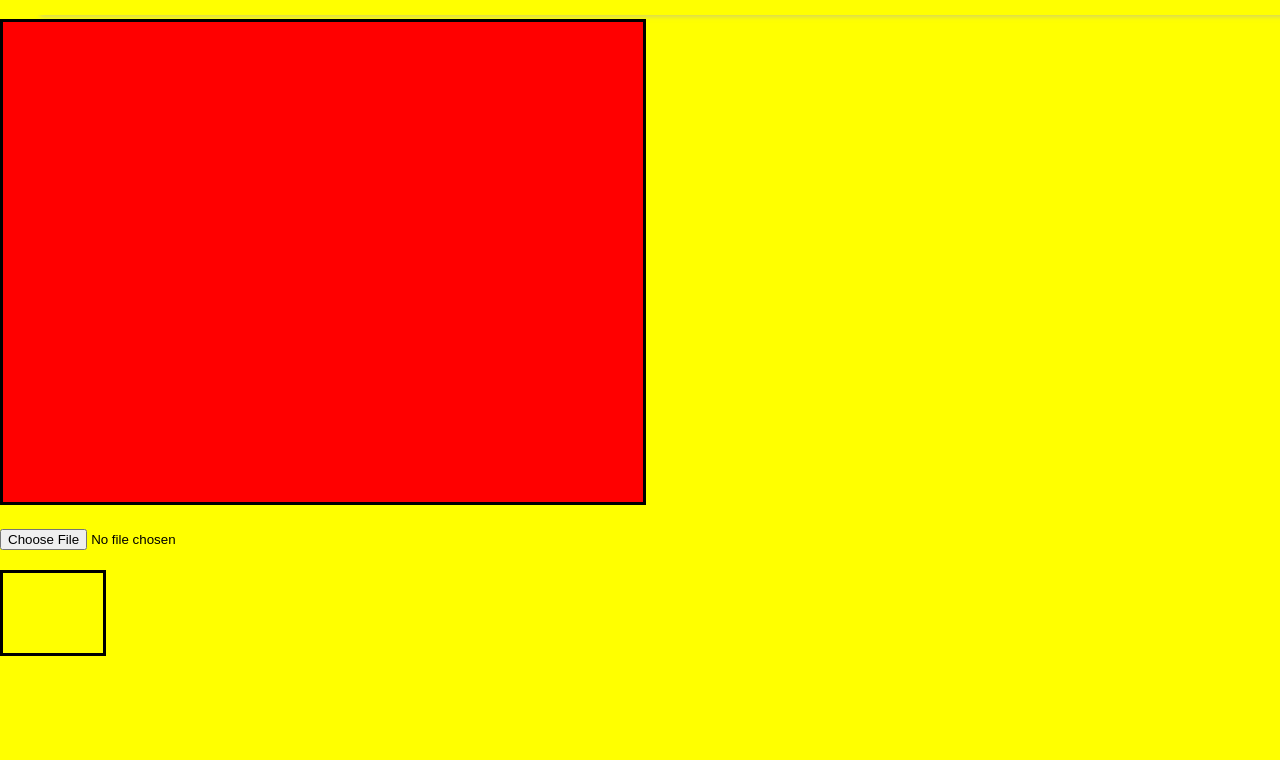
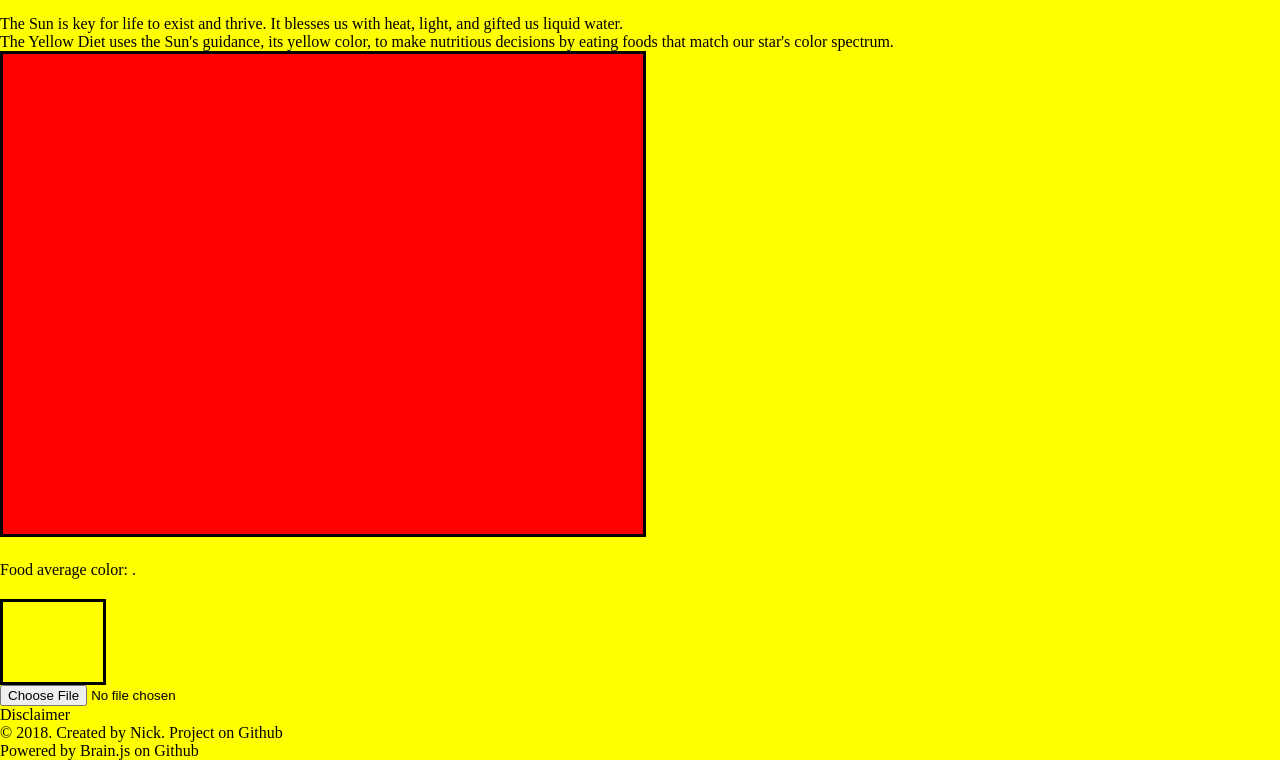
Before and after one commit to usaspiff/yellow-diet, a website: page src/index.html in a window 1280 px wide. Shown: the part 55-815 px from the top of the page. Drawn offline with Linux system fonts and the light colour scheme.

Commit message:
Updated html layout

```diff
--- a/src/index.html
+++ b/src/index.html
@@ -15,17 +15,36 @@
         <div id=nav-icon></div>
     </header>
     <main>
-        <canvas id="colors_sketch"></canvas>
+        <div id="philo">
+            <p>The Sun is key for life to exist and thrive. It blesses us with heat, light, and gifted us liquid water.<br />The
+                Yellow Diet uses the Sun's guidance, its yellow color, to make nutritious decisions by eating foods
+                that match our star's color spectrum.</p>
+        </div>
+
+        <div id="result">
+            <canvas id="colors_sketch"></canvas>
+            <div id="text-average">
+                <p class="text">Food average color: <span id="result-rgb"></span>.</p>
+            </div>
+
+            <div id="color_palette"></div>
+            <div id="ml-summary"></div>
+        </div>
 
         <div id="file_loader">
             <input type='file' id="fileUpload">
         </div>
 
-        <div id="color_palette"></div>
-
     </main>
 
     <footer>
+        <div id="disclaimer">
+            <p>Disclaimer</p>
+        </div>
+        <div id="credits">
+            <p>© 2018. Created by Nick. Project on Github</p>
+            <p>Powered by Brain.js on Github</p>
+        </div>
 
     </footer>
 
--- a/src/styles.css
+++ b/src/styles.css
@@ -10,10 +10,6 @@ body {
 header {
   background-color: yellow;
   height: 70px;
-  -webkit-box-shadow: 40px 2px 4px 0px rgba(179,179,179,0.5);
-  -moz-box-shadow: 40px 2px 4px 0px rgba(179,179,179,0.5);
-  box-shadow: 40px 2px 4px 0px rgba(179,179,179,0.5);
-  margin-bottom: 4px;
 }
 
 h1 {
```
